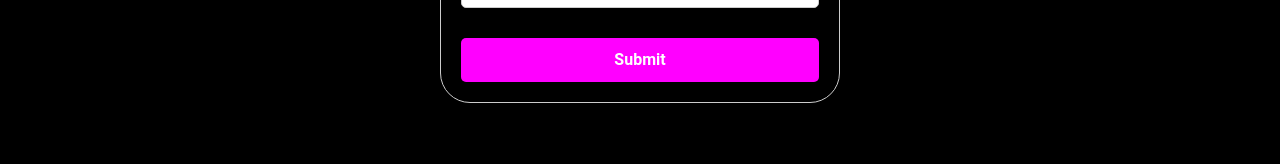
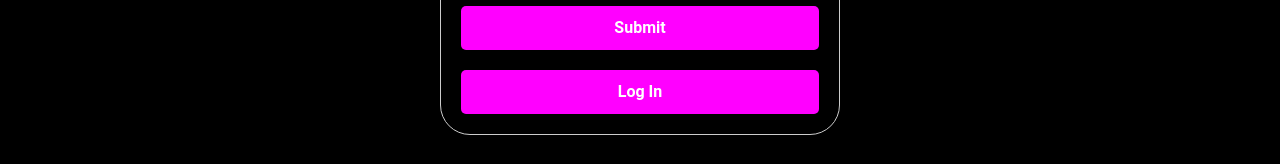
Before and after one commit to Elizabethcodes44/my-Final-Project, a React (Vite) app: page / in a window 1280 px wide. Shown: the part 764-928 px from the top of the page. Built offline with nearby package versions, Linux system fonts and the light colour scheme.

Commit message:
togglıng sıgn up and log ın button

```diff
--- a/src/client/App.jsx
+++ b/src/client/App.jsx
@@ -14,7 +14,7 @@ function App() {
   const [userId, setUserId] = useState(null);
   const [isSignedUp, setIsSignedUp] = useState(false);
   const [isLoggedIn, setIsLoggedIn] = useState(false);
-
+  const [showSignUp, setShowSignUp] = useState(true);
 
   const handleRegister = async ({ firstName, lastName, email, password }) => {
     const createdRegister = await fetch(`${apiUrl}/user/signup`, {
@@ -45,18 +45,28 @@ function App() {
 
   };
 
+  const switchToSignUp = () => {
+    setShowSignUp(true); // Show sign-up form
+  };
 
+  const switchToLogin = () => {
+    setShowSignUp(false); // Show login form
+  };
   return (
     <div className="app-Container">
       <Header />
 
       {!isLoggedIn ? (
         isSignedUp ? (
-          <LogInForm handleSubmit={handleLogin} />
+          showSignUp ?(
+          <SignUpForm handleSubmit={handleRegister} switchToLogin={switchToLogin}/>
         ) : (
-          <SignUpForm handleSubmit={handleRegister} />
+          <LogInForm handleSubmit={handleLogin} switchToSignUp={switchToSignUp} />
         )
       ) : (
+        <SignUpForm handleSubmit={handleRegister} switchToLogin={switchToLogin} />
+      )
+    ) : (
         <>
           <Home  userId= {userId}/>
           <Footer />
--- a/src/client/Components/signupandlogin/login.jsx
+++ b/src/client/Components/signupandlogin/login.jsx
@@ -2,7 +2,7 @@
 import './login.css';
 import { useState } from 'react';
 
-export default function LogInForm({ handleSubmit}) {
+export default function LogInForm({ handleSubmit, switchToSignUp}) {
   const [logIn, setLogIn] = useState({ email: '', password: '' });
 
   const handleSubmitDecorator = (e) => {
@@ -45,6 +45,7 @@ export default function LogInForm({ handleSubmit}) {
             />
           </label>
           <button type="submit">Submit</button>
+          <button onClick={switchToSignUp}>Sign Up</button> {/* Add a button to switch to sign-up form */}
 
         </form>
       </div>
--- a/src/client/Components/signupandlogin/signup.jsx
+++ b/src/client/Components/signupandlogin/signup.jsx
@@ -2,7 +2,7 @@
 import './signup.css';
 import { useState } from 'react';
 
-export default function SignUpForm({ handleSubmit}) {
+export default function SignUpForm({ handleSubmit, switchToLogin}) {
   const [signUp, setSignUp] = useState({
     firstName: '',
     lastName: '',
@@ -78,6 +78,7 @@ export default function SignUpForm({ handleSubmit}) {
             />
           </label>
           <button type="submit">Submit</button>
+          <button onClick={switchToLogin}>Log In</button>
 
         </form>
       </div>
```
